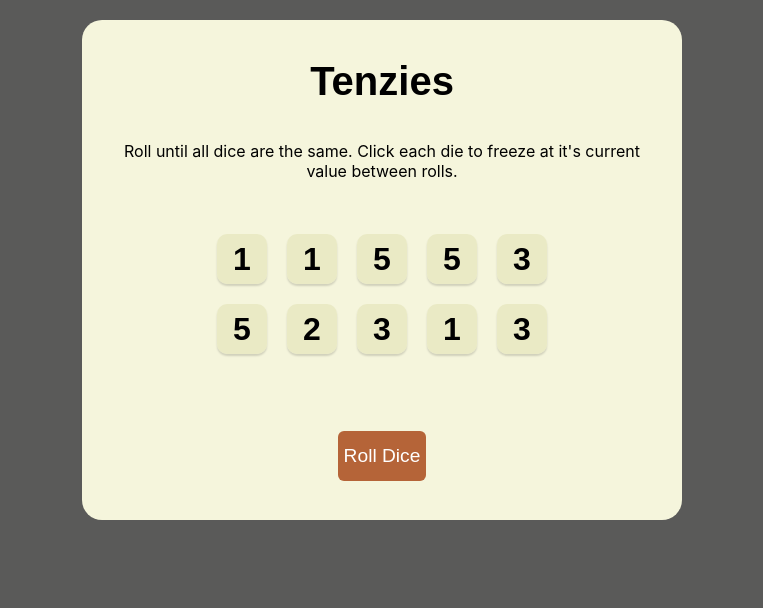
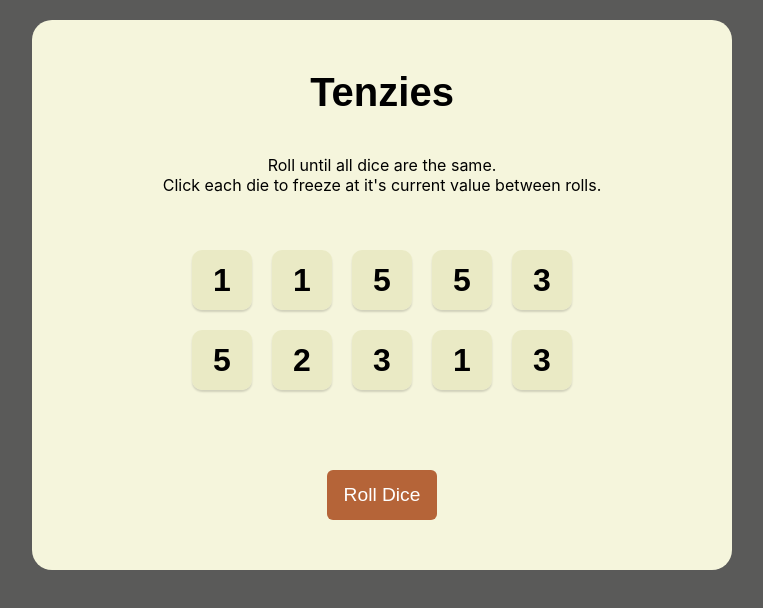
Before and after one commit to bardhoshimajlinda/Tenzies-project, a React (Vite) app: page / in a window 1280 px wide. Shown: the top 608 px of the page, without its empty margins (258-1021 px from the left). Built offline with nearby package versions, Linux system fonts and the light colour scheme.

Commit message:
style changes

```diff
--- a/src/App.jsx
+++ b/src/App.jsx
@@ -69,8 +69,8 @@ function App() {
       {tenzies && <Confetti className="confetti" />}
       <h1 className="title">Tenzies</h1>
       <p className="instructions">
-        Roll until all dice are the same. Click each die to freeze at it's
-        current value between rolls.
+        Roll until all dice are the same.
+        <br /> Click each die to freeze at it's current value between rolls.
       </p>
       <div className="dices-container">{diceElements}</div>
       <button onClick={rollDice} className="roll-dice">
--- a/src/index.css
+++ b/src/index.css
@@ -11,10 +11,10 @@ body {
 }
 main {
   background-color: beige;
-  height: 500px;
-  width: 600px;
+  height: 550px;
+  width: 700px;
   border-radius: 20px;
-  padding: 20px;
+  padding: 30px;
   display: flex;
   flex-direction: column;
   justify-content: space-around;
@@ -38,8 +38,8 @@ main {
   margin-bottom: 40px;
 }
 .die {
-  height: 50px;
-  width: 50px;
+  height: 60px;
+  width: 60px;
   box-shadow: 0px 2px 2px rgba(0, 0, 0, 0.15);
   border-radius: 10px;
   display: flex;
@@ -53,7 +53,7 @@ main {
 }
 .roll-dice {
   height: 50px;
-  width: 10 50px;
+  width: 110px;
   border: none;
   border-radius: 6px;
   background-color: rgb(181, 100, 56);
```
